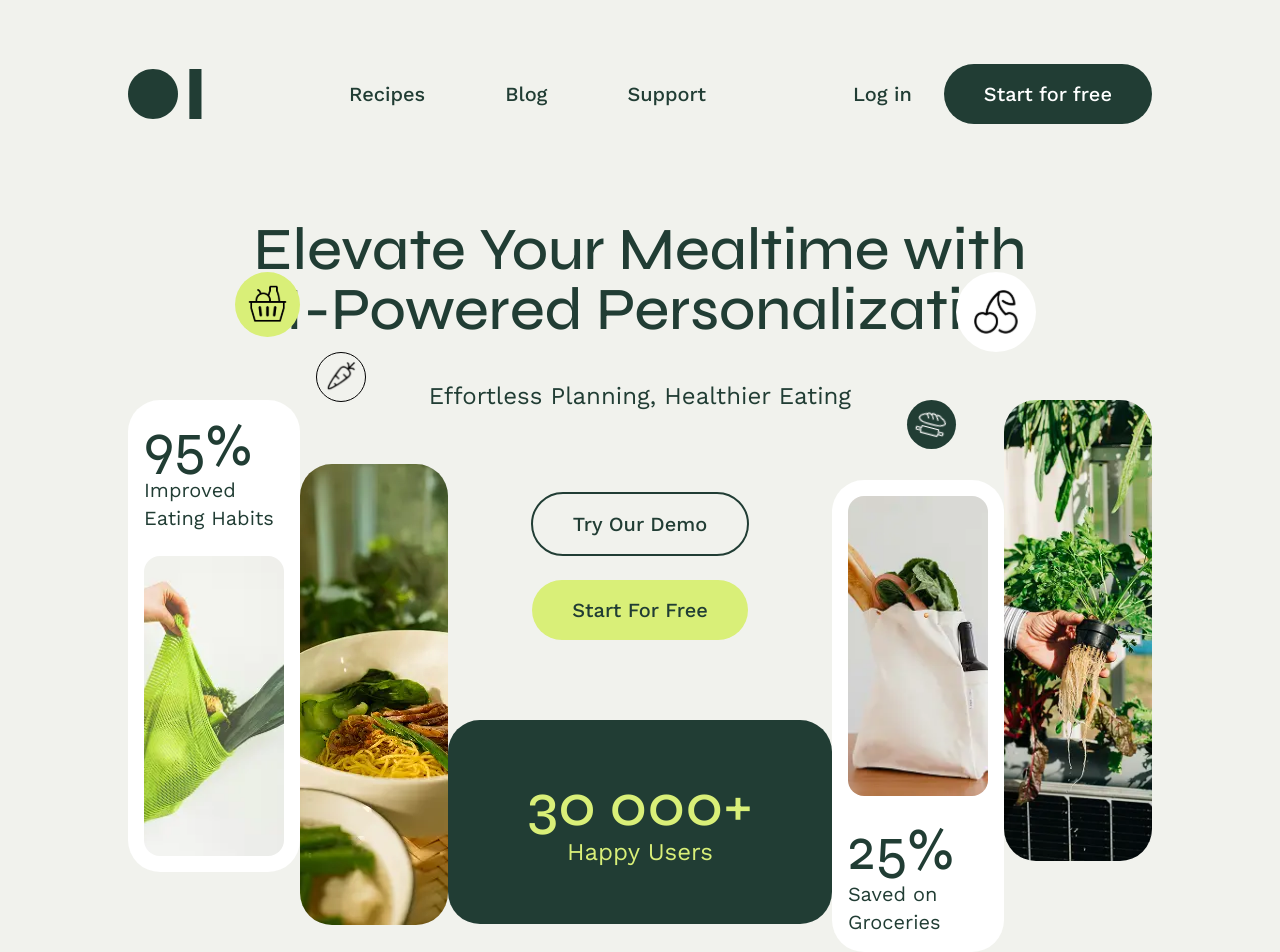
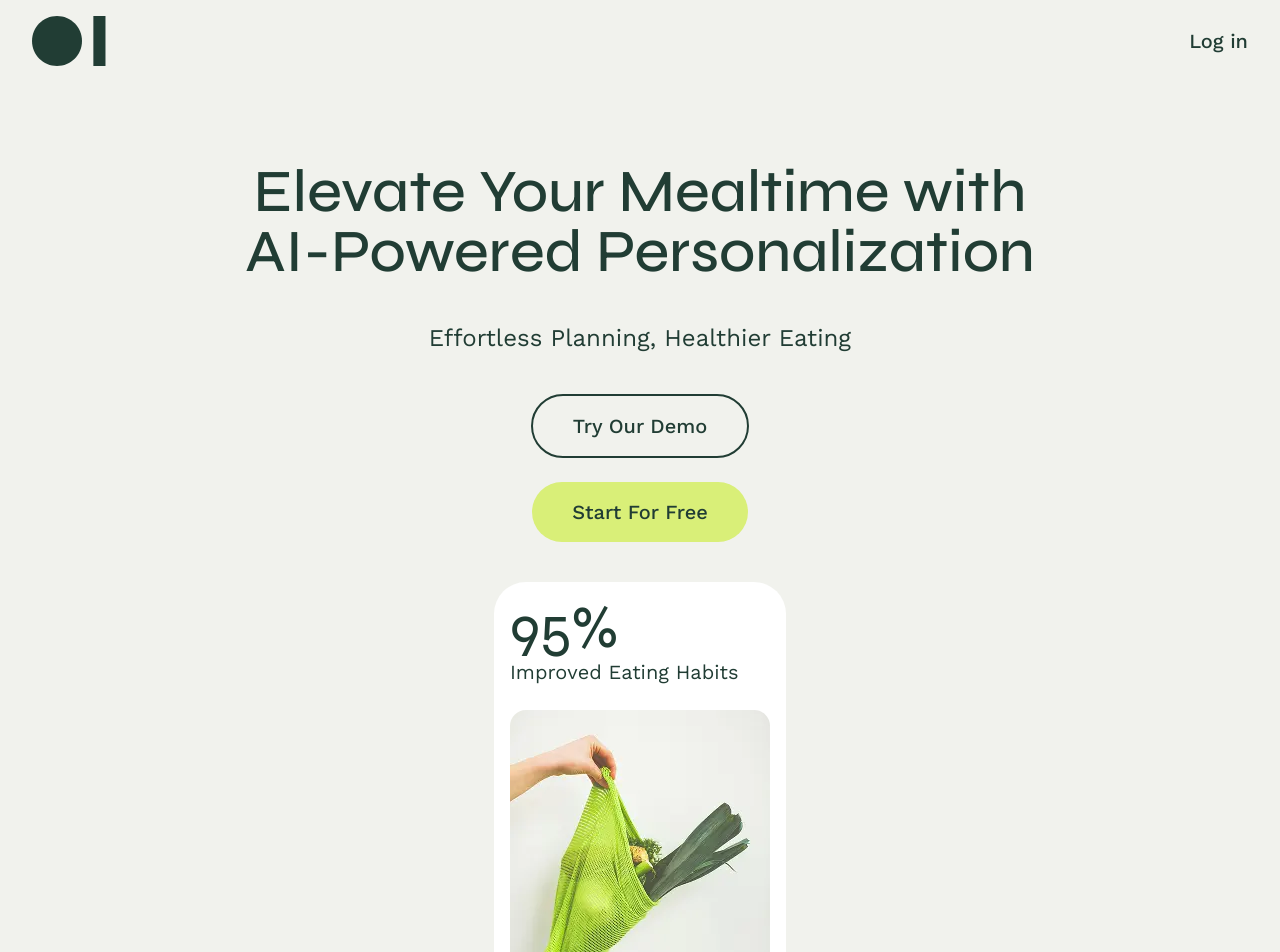
Before and after one commit to MariyaN23/chef-mate, a Next.js app: page / in a window 1280 px wide. Shown: the top 952 px of the page. Built offline with nearby package versions, Linux system fonts and the light colour scheme.

Commit message:
banner and header responsive

```diff
--- a/src/app/globals.css
+++ b/src/app/globals.css
@@ -25,7 +25,7 @@ body {
 }
 
 .container {
-  @apply w-full max-w-maxScreen mx-auto my-0 px-32;
+  @apply w-full max-w-maxScreen mx-auto my-0 px-8 2xl:px-32;
 }
 
 .container-sm {
--- a/src/app/ui/header/header.tsx
+++ b/src/app/ui/header/header.tsx
@@ -5,15 +5,16 @@ import { ROUTES } from "@/app/constants/routes";
 export const Header = () => {
   return (
     <header className={"bg-green-100"}>
-      <div className={"container pt-16"}>
+      <div className={"container pt-4 2xl:pt-16"}>
         <nav className={"flex items-center justify-between"}>
           <Link
             href={ROUTES.HOME}
             className={"text-green-900"}
+            aria-label={"Home page"}
           >
             <Logo />
           </Link>
-          <ul className={"flex gap-20"}>
+          <ul className={"hidden 2xl:flex gap-20"}>
             <li>
               <Link
                 href={ROUTES.HOME}
@@ -46,7 +47,7 @@ export const Header = () => {
             >
               Log in
             </Link>
-            <button className={"primary-btn"}>Start for free</button>
+            <button className={"hidden 2xl:block primary-btn"}>Start for free</button>
           </div>
         </nav>
       </div>
--- a/src/app/ui/home/banner.tsx
+++ b/src/app/ui/home/banner.tsx
@@ -11,7 +11,7 @@ import { Bread } from "@/app/ui/icons/bread";
 export const Banner = () => {
   return (
     <section className={"bg-green-100"}>
-      <div className={"container space-y-20"}>
+      <div className={"container space-y-10 2xl:space-y-20"}>
         <div className={"flex flex-col gap-10 items-center justify-center text-center"}>
           <h1 className={"max-w-4xl text-balance"}>
             Elevate Your Mealtime with AI-Powered Personalization
@@ -22,32 +22,34 @@ export const Banner = () => {
           <button className={"outline-btn w-fit"}>Try Our Demo</button>
           <button className={"secondary-btn w-fit"}>Start For Free</button>
         </div>
-        <div className={"flex justify-between"}>
-          <div className={"h-fit bg-neutral-0 rounded-4xl p-4 -mt-80 relative"}>
-            <div className={"absolute right-0 -top-32 p-3 rounded-full bg-lime-400"}>
+        <div className={"flex flex-col items-center 2xl:flex-row gap-8 2xl:gap-4 justify-between"}>
+          <div className={"w-fit h-fit bg-neutral-0 rounded-4xl p-4 2xl:-mt-80 relative"}>
+            <div
+              className={"hidden 2xl:block absolute right-0 -top-32 p-3 rounded-full bg-lime-400"}
+            >
               <Ingredients />
             </div>
             <div className={"text-6xl font-syne"}>95%</div>
             <div className={"mb-6"}>Improved Eating Habits</div>
             <Image
               src={Img1}
-              className={"rounded-2xl w-[260px] h-[300px] object-cover"}
+              className={"rounded-2xl w-[260px] object-cover"}
               alt=""
               aria-hidden="true"
               role="presentation"
             />
           </div>
-          <div className={"relative -mt-64"}>
+          <div className={"hidden 2xl:block relative -mt-64"}>
             <div
               className={
-                "absolute left-4 -top-28 p-2 rounded-full border-[1.5px] border-neutral-1000"
+                "hidden 2xl:block absolute left-4 -top-28 p-2 rounded-full border-[1.5px] border-neutral-1000"
               }
             >
               <Carrot />
             </div>
             <Image
               src={Img2}
-              className={"rounded-4xl w-[275px] h-[461px] object-cover"}
+              className={"rounded-4xl w-[275px] object-cover"}
               alt=""
               aria-hidden="true"
               role="presentation"
@@ -61,13 +63,17 @@ export const Banner = () => {
             <div className={"font-syne font-medium text-6xl"}>30 000+</div>
             <div className={"text-2xl"}>Happy Users</div>
           </div>
-          <div className={"h-fit bg-neutral-0 rounded-4xl p-4 -mt-60 relative"}>
-            <div className={"absolute right-12 -top-20 p-1.5 rounded-full bg-green-900"}>
+          <div className={"w-fit h-fit bg-neutral-0 rounded-4xl p-4 2xl:-mt-60 relative"}>
+            <div
+              className={
+                "hidden 2xl:block absolute right-12 -top-20 p-1.5 rounded-full bg-green-900"
+              }
+            >
               <Bread />
             </div>
             <Image
               src={Img3}
-              className={"rounded-2xl w-[260px] h-[300px] object-cover"}
+              className={"rounded-2xl w-[260px] object-cover"}
               alt=""
               aria-hidden="true"
               role="presentation"
@@ -75,13 +81,17 @@ export const Banner = () => {
             <div className={"text-6xl font-syne mt-6"}>25%</div>
             <div>Saved on Groceries</div>
           </div>
-          <div className={"relative -mt-80"}>
-            <div className={"absolute -left-12 -top-32 p-3.5 rounded-full bg-neutral-0"}>
+          <div className={"hidden 2xl:block relative -mt-80"}>
+            <div
+              className={
+                "hidden 2xl:block absolute -left-12 -top-32 p-3.5 rounded-full bg-neutral-0"
+              }
+            >
               <Cherry />
             </div>
             <Image
               src={Img4}
-              className={"rounded-4xl w-[275px] h-[461px] object-cover"}
+              className={"rounded-4xl w-[275px] object-cover"}
               alt=""
               aria-hidden="true"
               role="presentation"
```
